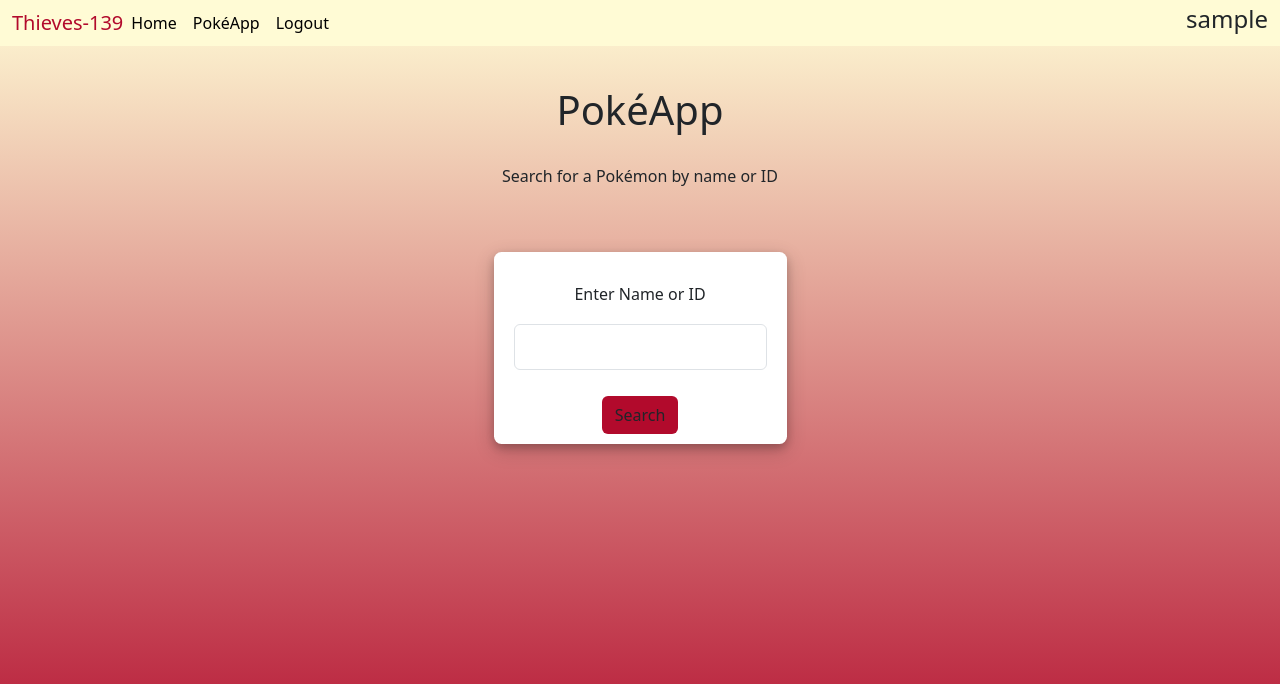
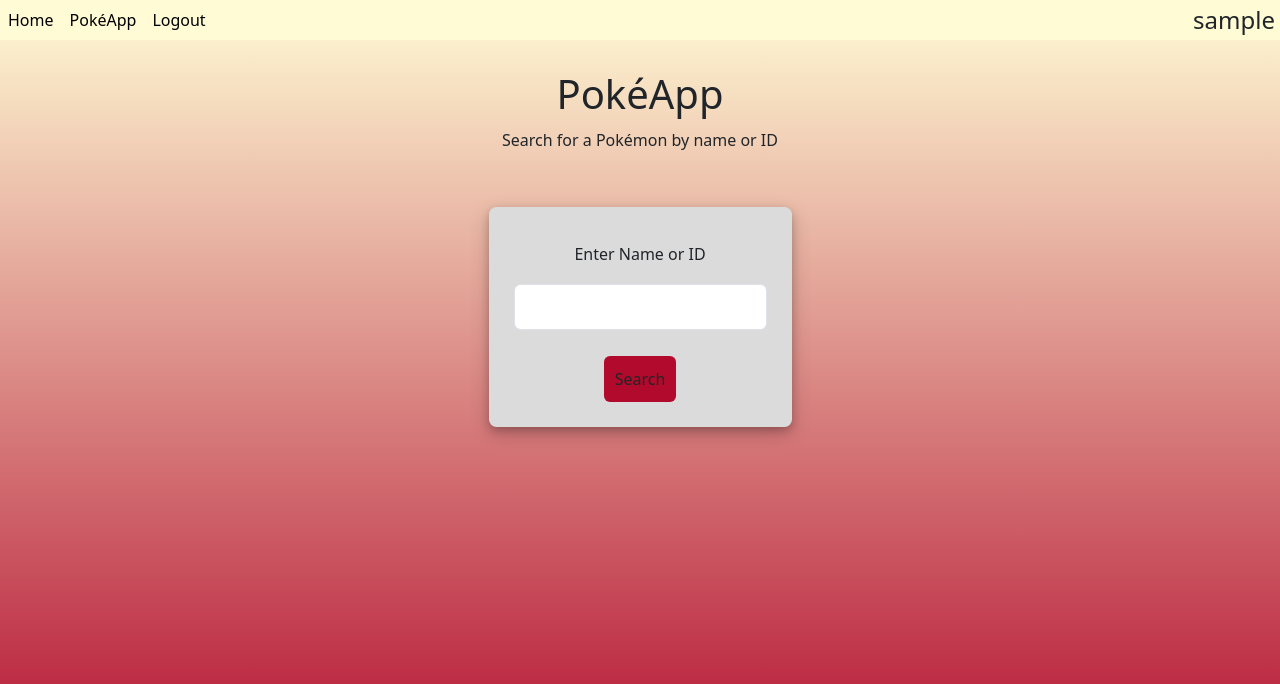
Before and after one commit to deelorr/PokeApp, a Flask app: page /pokeapp in a window 1280 px wide. Shown: the top 684 px of the page. Run offline with Flask 3, Linux system fonts and the light colour scheme; the visitor is signed in with stand-in values (Sample User, id 1).

Commit message:
css again

```diff
--- a/app/static/styles/login.css
+++ b/app/static/styles/login.css
@@ -6,14 +6,23 @@
 }
 
 form {
-    background-color: white;
-    padding: 10px;
-    margin-top: 3vh;
+    background-color: #dbdbdb;
+    padding: 15px;
+    margin: 25px auto;
     border-radius: 7.5px;
     box-shadow: 0 4px 8px 0 rgba(0, 0, 0, 0.2), 0 6px 20px 0 rgba(0, 0, 0, 0.19);
     align-items: center;
     width: fit-content;
     text-align: center;
+}
+h1 {
+    text-align: center;
+    margin: 250px auto;
+}
+
+h4 {
+    padding: 5px;
+    margin: 0px;
 }
 
 .flex-container {
@@ -25,6 +34,8 @@
 .my-btn {
     color: dbdbdb;
     background-color: #b20a2c;
+    padding: 10px;
+    margin: 0px 10px 10px 10px;
 }
 
 .my-btn:hover {
@@ -76,6 +91,8 @@
 
 .container-fluid {
     background: #fffbd5;
+    padding: 0px;
+    margin: 0px;
 }
 
 .navbar-brand {
@@ -98,12 +116,12 @@
 
 .pokeapp-title {
     padding: 10px;
-    margin: 10px;
+    margin: 10px auto;
     text-align: center;
+    width: fit-content;
 }
 
 .pokeapp-text {
-    padding: 10px;
     margin: 10px;
 }
 
--- a/app/templates/includes/nav.html
+++ b/app/templates/includes/nav.html
@@ -1,8 +1,8 @@
 <nav class="navbar navbar-expand-lg bg-body-tertiary">
     <div class="container-fluid">
-      <a class="navbar-brand" href="/">Thieves-139</a>
+      <!-- <a class="navbar-brand" href="/">Thieves-139</a> -->
       <button class="navbar-toggler" type="button" data-bs-toggle="collapse" data-bs-target="#navbarNav" aria-controls="navbarNav" aria-expanded="false" aria-label="Toggle navigation">
-        <span class="navbar-toggler-icon"></span>
+      <span class="navbar-toggler-icon"></span>
       </button>
       <div class="collapse navbar-collapse" id="navbarNav">
         <ul class="navbar-nav">
--- a/app/templates/index.html
+++ b/app/templates/index.html
@@ -9,5 +9,5 @@
 {% block content %}
 {%include './includes/nav.html'%}
 <h1>Hello Thieves!<br>
-    Welcome to my app page!</h1>
+    Welcome to PokéApp!</h1>
 {% endblock %}
--- a/app/templates/pokeapp.html
+++ b/app/templates/pokeapp.html
@@ -26,17 +26,16 @@
   {% if pokemon %}
   <div class='flex-container'>
     <div class="card">
+      <h4 class="card-title">#{{pokemon['ID']}} - {{ pokemon['Name'] }}</h4>
       <img src="{{ pokemon['Sprite URL'] }}" class="card-img-top" alt="...">
       <div class="card-body">
-        <h4 class="card-title">#{{pokemon['ID']}} - {{ pokemon['Name'] }}</h4>
         <p class="card-text">
-          <b>HP:</b> {{ pokemon['HP'] }} <b>DEF:</b> {{ pokemon['Defense'] }} <b>ATK:</b> {{ pokemon['Attack'] }}<br>
+          <b>HP:</b> {{ pokemon['HP'] }} <b>DEF:</b> {{ pokemon['Defense'] }} <b>ATK:</b> {{ pokemon['Attack'] }} <br>
           <b>Ability:</b> {{ pokemon['Ability'] }}
         </p>
-        <!-- <button class="shiny-hover">Shiny</button>  hover button for shiny sprite -->
         <div class="shiny-hover-container">
           <button class="shiny-hover">Shiny</button>
-      </div>
+        </div>
       </div>
     </div>
   </div>
```
Also changed, not shown: other parts of app/static/styles/login.css (+29 -25 lines).
